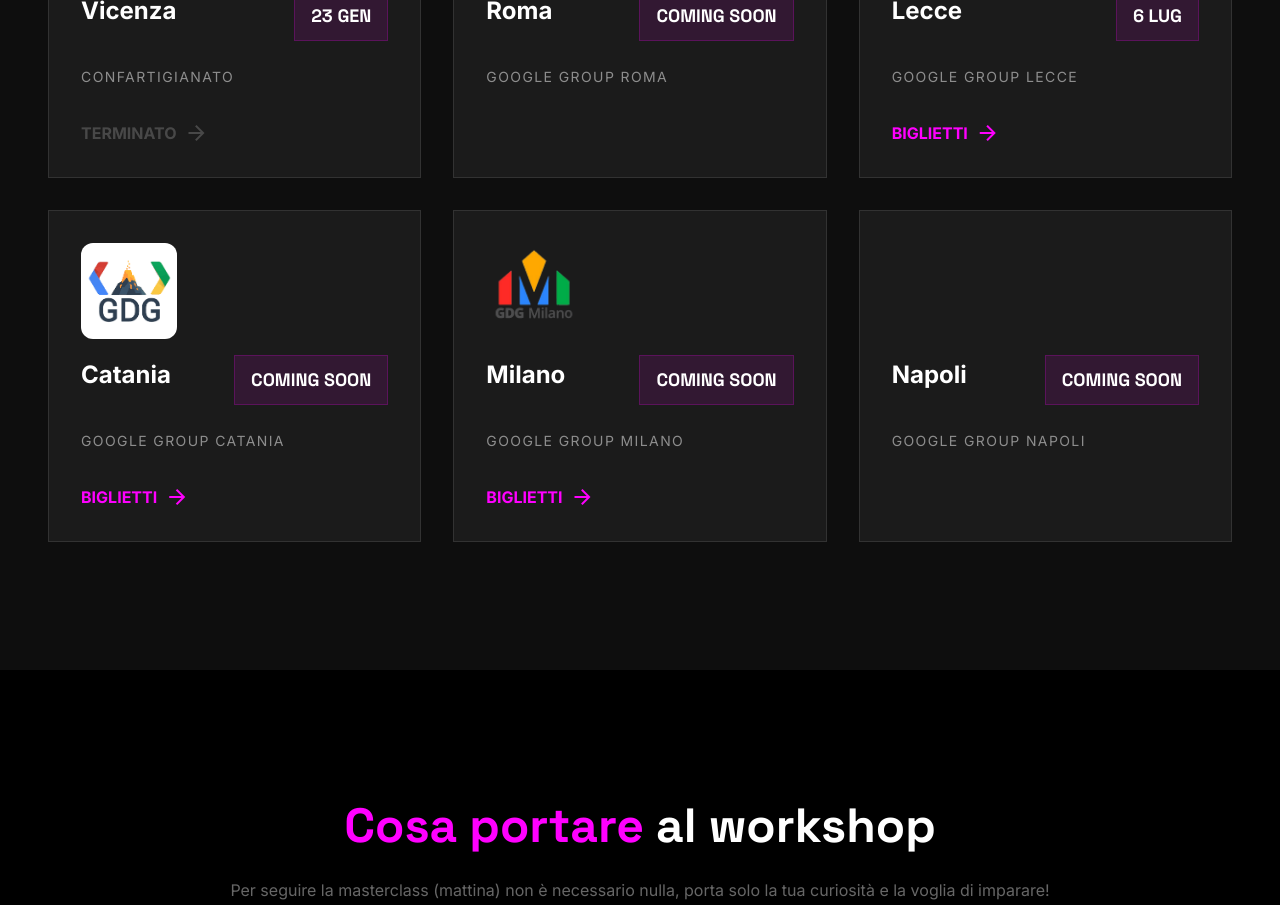
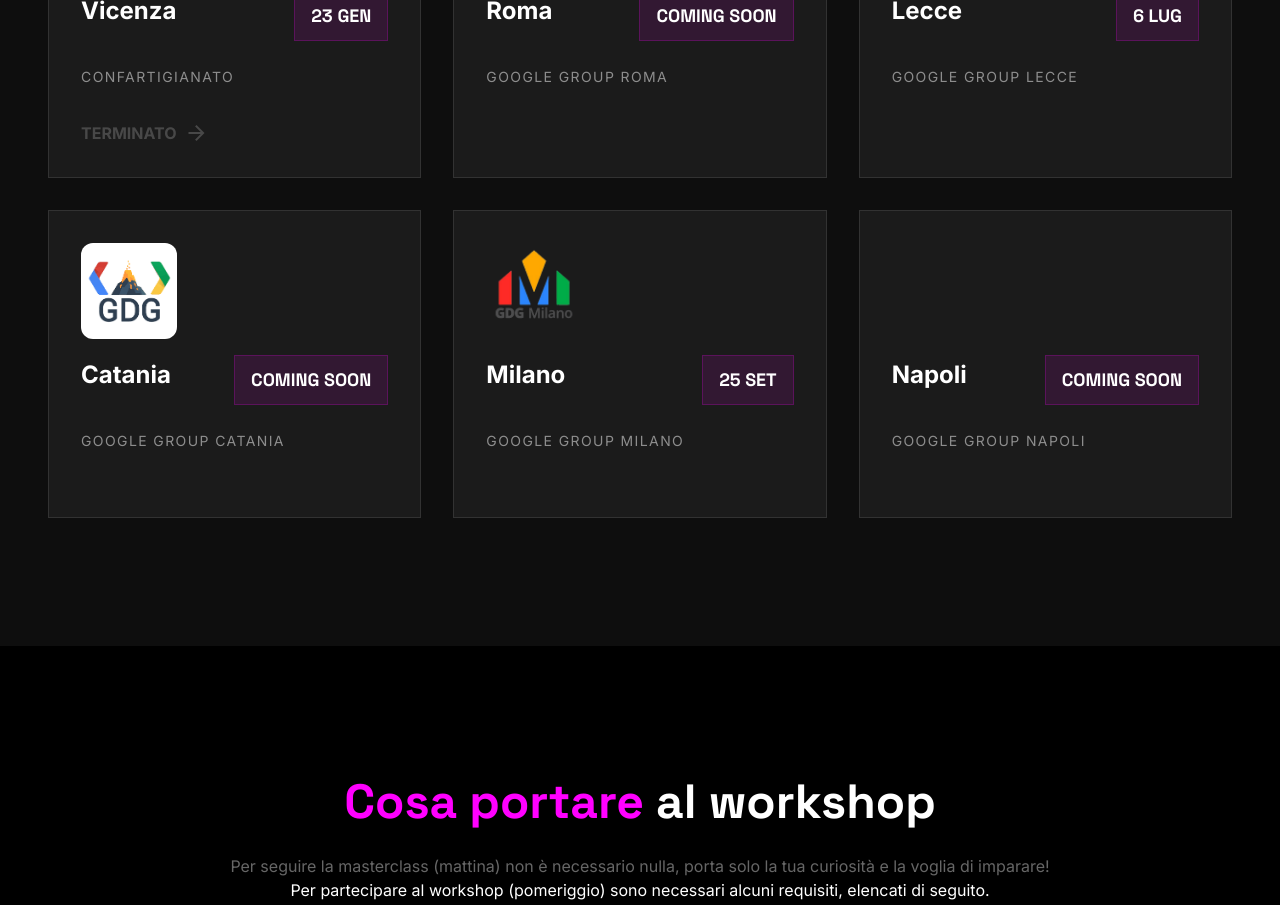
Before and after one commit to fabiobiondi/codelabs-2026-landing-sponsors, a Next.js app: page / in a window 1280 px wide. Shown: the part 3400-4305 px from the top of the page. Built offline with nearby package versions, Linux system fonts and the light colour scheme.

Commit message:
fix dates

```diff
--- a/src/app/(main)/components/regionData.ts
+++ b/src/app/(main)/components/regionData.ts
@@ -3,7 +3,7 @@
   {
     city: string
     date: string | null
-    url?: string
+    url?: string | null
     community: string
     logo?: string
   }
@@ -20,7 +20,7 @@
     city: 'Lecce',
     date: '2026-07-06',
     community: 'google group lecce',
-    url: 'https://gdg.community.dev/gdg-lecce/',
+    url: null, //'https://gdg.community.dev/gdg-lecce/',
     logo: '/images/communities/gdg-lecce.webp',
   },
   IT82: {
@@ -28,12 +28,12 @@
     date: null,
     community: 'google group catania',
     logo: '/images/communities/gdg-catania.png',
-    url: 'https://gdg.community.dev/gdg-catania/',
+    url: null, // 'https://gdg.community.dev/gdg-catania/',
   },
   IT25: {
     city: 'Milano',
-    date: null,
-    url: 'http:/www.google.com',
+    date: '2026-09-25',
+    url: null,
     community: 'google group milano',
     logo: '/images/communities/gdg-milano.png',
   },
```
